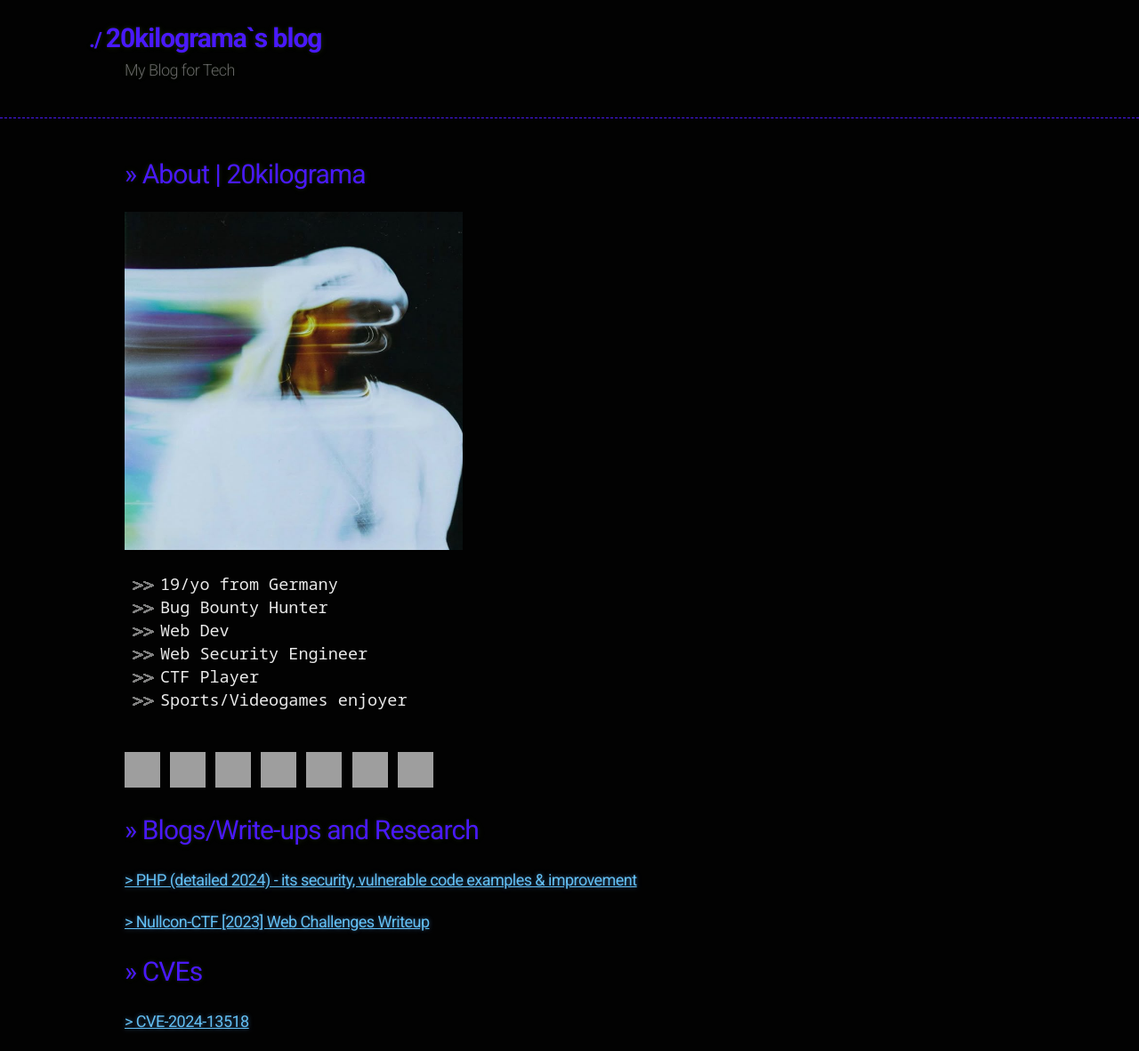
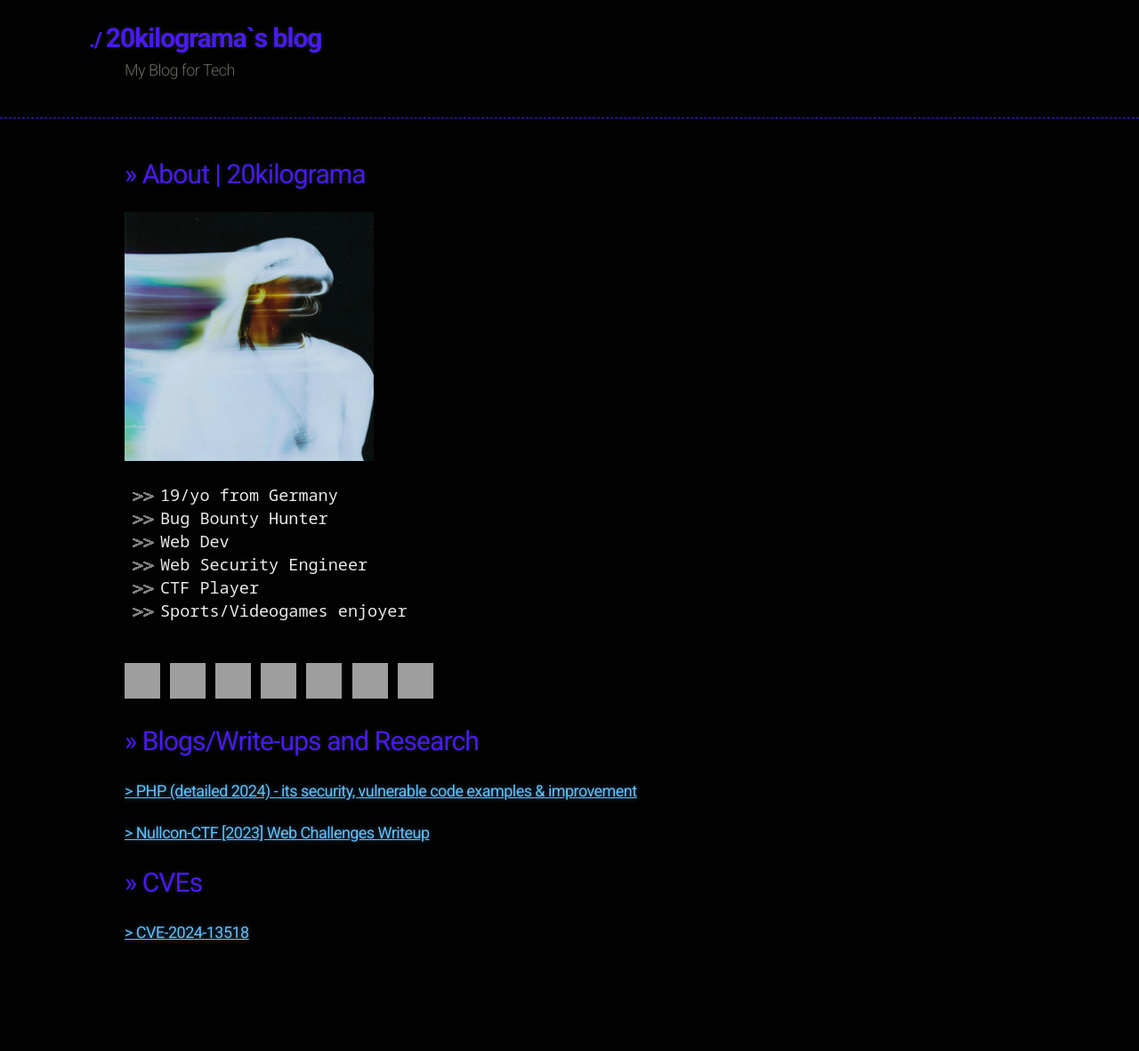
Before and after one commit to 20kilograma/blog, a Jekyll site: the page built from index.md, in a window 1280 px wide. Shown: the whole page at 89% size. Built offline with Jekyll 4.4.1, drawn with Linux system fonts in a browser that asks for light colours; nearby versions of some CDN libraries; some web fonts are replaced; our own code applies the rules of GitHub Pages for plain Markdown files; after the commit the page ends 1081 px from its top, so only the background shows below that; grey boxes are pictures that could not be loaded.

Commit message:
Update index.md

```diff
--- a/index.md
+++ b/index.md
@@ -1,6 +1,6 @@
 # >> About | 20kilograma
 
-<img src="2025-02-14 225113.png" width=380px height=380px>
+<img src="2025-02-14 225113.png" width=280px height=280px>
 
 <ul>
   <li>19/yo from Germany</li>
```
